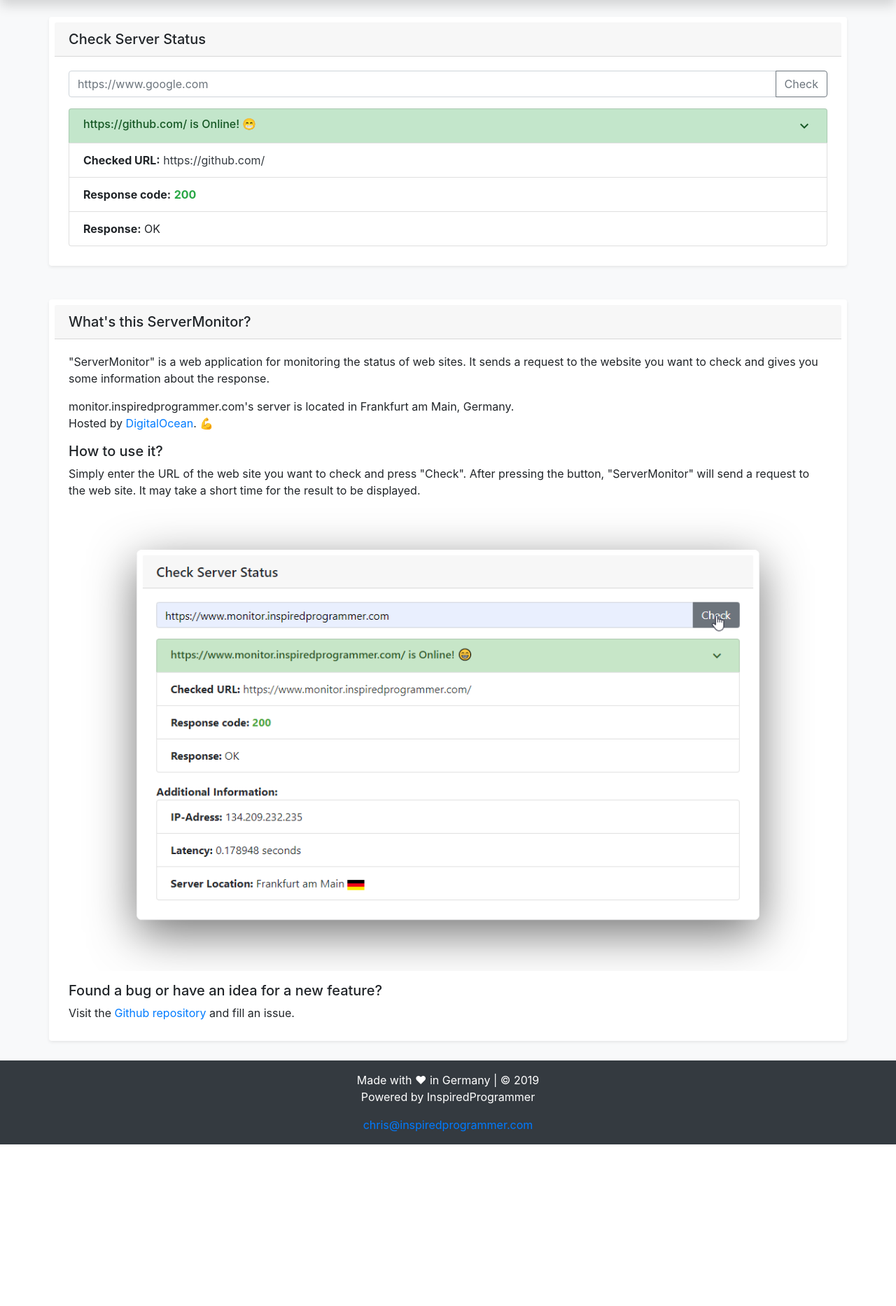
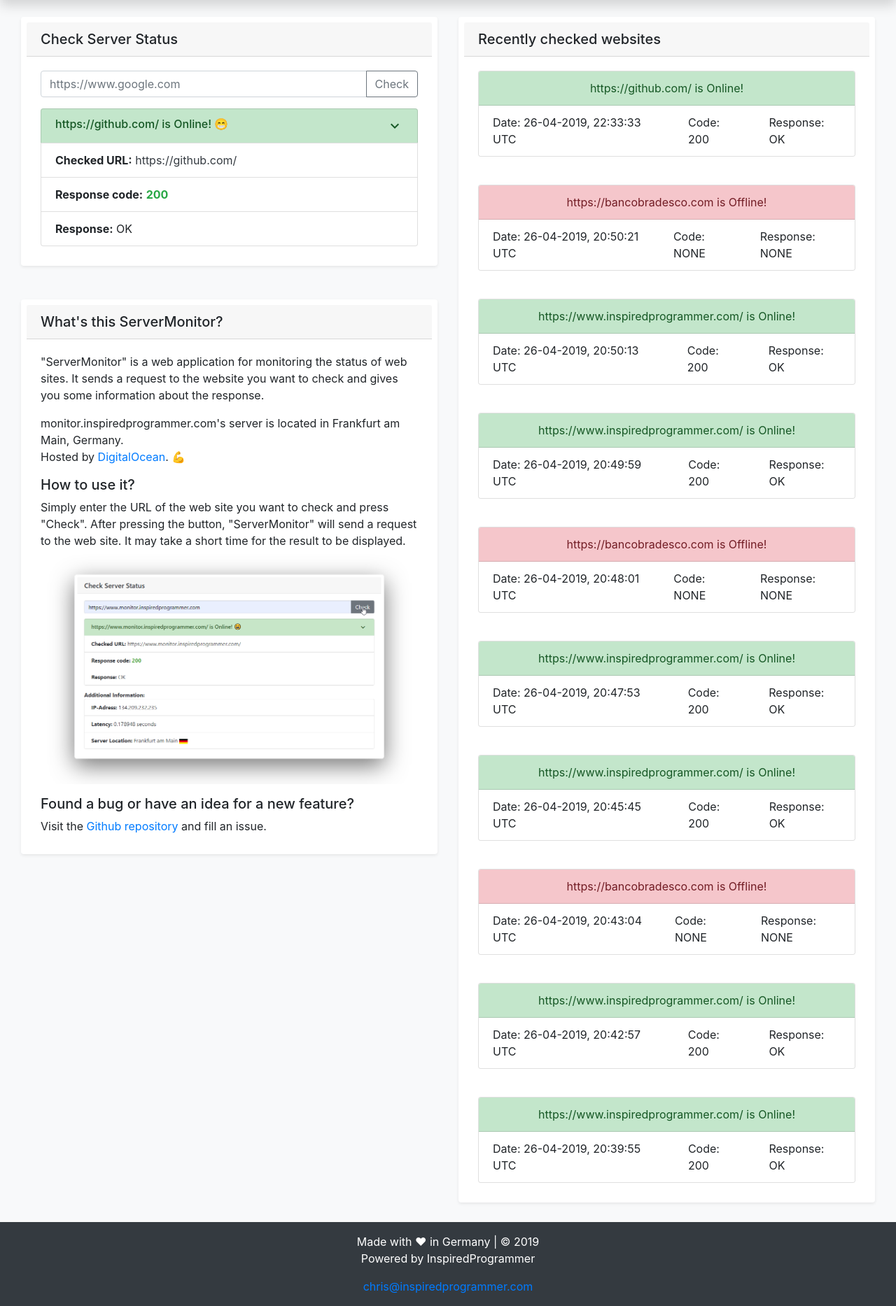
Before and after one commit to codemaster05330/ServerMonitor, a Flask app: page / in a window 1280 px wide. Shown: the part 56-1923 px from the top of the page at 70% size. Before the commit the page ends 1692 px from the top, so only its background shows below. Run offline with Flask 2, Linux system fonts and the light colour scheme; data comes from the database, SQL or seed files in the repository; some libraries are stand-ins or nearby versions.

Commit message:
Refactor UI

```diff
--- a/monitor/templates/index.html
+++ b/monitor/templates/index.html
@@ -3,6 +3,11 @@
 {% block title %}{{ title }}{% endblock %}
 
 {% block content %}
+
+<div class="container-fluid">
+  <div class="row">
+    <div class="col">
+      <!--- ### Monitoring ### -->
       <div class="container shadow-sm p-2 mb-5 bg-white rounded">
           <h5 class="card-header">Check Server Status</h5>
           <div class="card-body" id="loadingmask">
@@ -17,7 +22,7 @@
             <ul class="list-group" style="width:auto">
               <a class="list-group-item list-group-item-action {% if isdown == False %} list-group-item-success {% else %} list-group-item-danger {% endif %}" data-toggle="collapse" href="#additionalInformation" role="button" aria-expanded="false" aria-controls="additionalInformation">
                 <div class="d-flex w-100 justify-content-between">
-          <h6 class="mb-1">{{ url }} {% if isdown == False %} is Online! 😁 {% else %} is Offline! 😧 {% endif %}</h6> <!--- TODO: Implement favicon -->
+                  <h6 class="mb-1">{{ url }} {% if isdown == False %} is Online! 😁 {% else %} is Offline! 😧 {% endif %}</h6>
                   <div class="material-icons">expand_more</div>
                 </div>
               </a>
@@ -38,6 +43,7 @@
             </div>
           </div>
         </div>
+              <!--- ### Explanation ### --->
       <div class="container shadow-sm p-2 mb-5 bg-white rounded">
           <h5 class="card-header">What's this ServerMonitor?</h5>
             <div class="card-body">
@@ -57,9 +63,10 @@
               <a>Visit the <a target="_tab" href="https://github.com/ChristianLutzCL/Website-Monitoring/issues">Github repository</a> and fill an issue.</a>
             </div>
         </div>
-{% endblock %}
+      </div>
+    <div class="col">
+      <!--- ### Recent checked ### --->
 
-{% block leftcol %}
 <div class="container shadow-sm p-2 mb-5 bg-white rounded">
     <h5 class="card-header">Recently checked websites</h5>
     {% for query in database_query %}
@@ -81,6 +88,11 @@
     </div>
    {% endfor %}
 </div>
+    </div>
+  </div>
+</div>
+
+<!--- ### JavaScript ###
 
 <script>
     document.getElementById('button-addon2').addEventListener('click', myFunction);
@@ -104,4 +116,6 @@
   };
 </script>
 
+-->
+
 {% endblock %}
```
Lines whose indentation alone changed are shown as unchanged.
